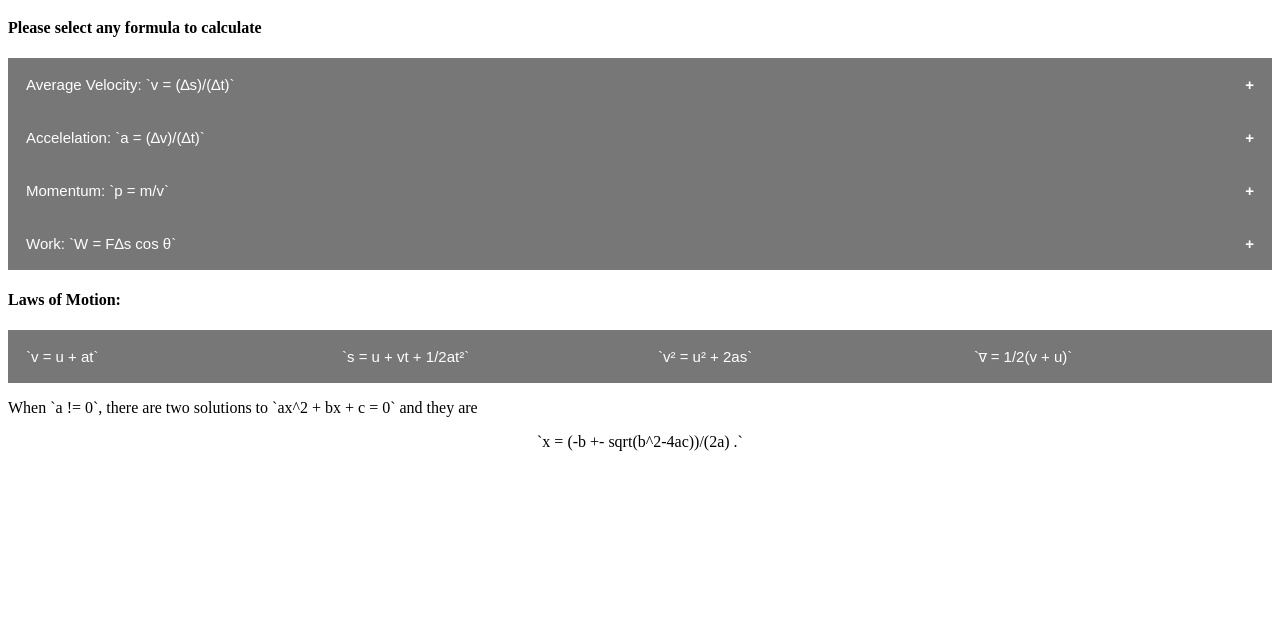
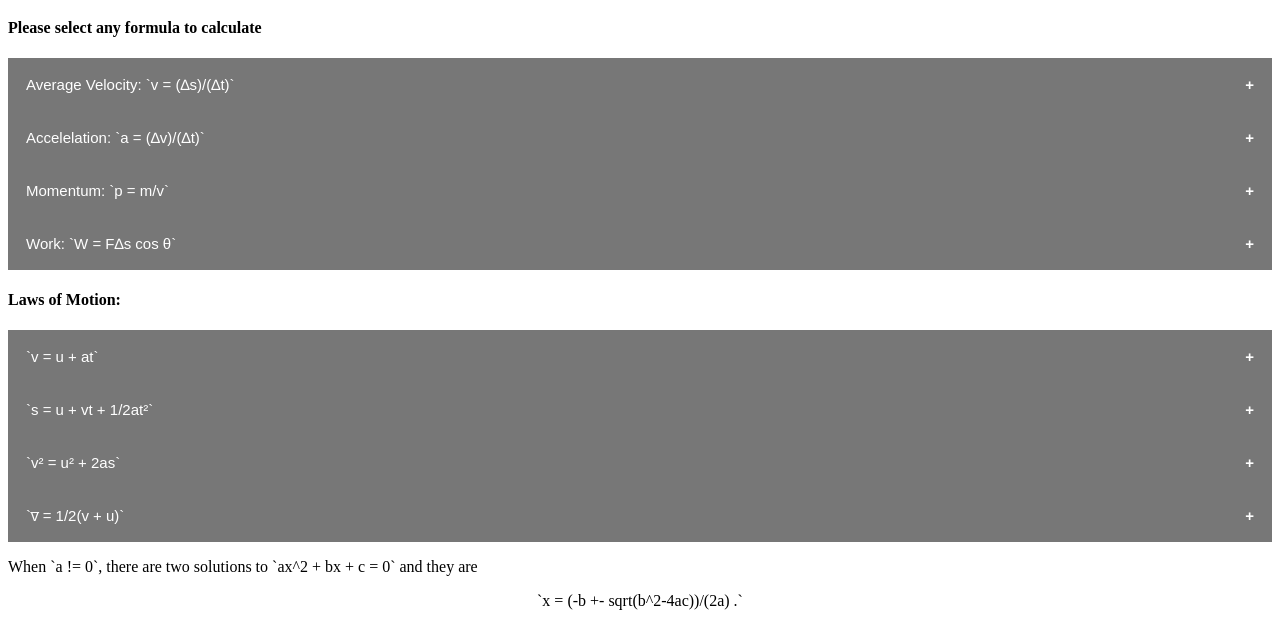
Before and after one commit to rayt90/physicsApp, a website: page index.html in a window 1280 px wide. Shown: the part 163-800 px from the top of the page. Drawn offline with nearby package versions, Linux system fonts and the light colour scheme; some packages are replaced by stand-ins of ours.

Commit message:
Removed jquery due to issues with appending.

```diff
--- a/index.html
+++ b/index.html
@@ -89,8 +89,8 @@
     </div>
 
   <h4>Laws of Motion: </h4>
-<div class="row" id="motionEq">
-  <button class="accordion motion">`v = u + at` </button>
+
+  <button class="accordion" onclick="MovePanel()">`v = u + at` </button>
   <div class="panel">
     <div class="row">
       <label for="f">Initial velocity (u) = </label>
@@ -110,18 +110,18 @@
     <button type="submit" name="submit" onclick="FirstEq()">Calculate</button>
     <output name="result" id="first"></output>m/s (meters/second)
   </div>
-  <button class="accordion motion">`s = u + vt + 1/2at&sup2;` </button>
+  <button class="accordion">`s = u + vt + 1/2at&sup2;` </button>
   <div class="panel">
   </div>
-  <button class="accordion motion">`v&sup2; = u&sup2; + 2as` </button>
+  <button class="accordion">`v&sup2; = u&sup2; + 2as` </button>
   <div class="panel">
   </div>
-  <button class="accordion motion">`v&#773; = 1/2(v + u)` </button>
+  <button class="accordion">`v&#773; = 1/2(v + u)` </button>
   <div class="panel">
   </div>
-</div>
 
-<div class="panel" id="outputPanel"></div>
+
+
 
 </div>
 
--- a/package.json
+++ b/package.json
@@ -19,7 +19,6 @@
   "dependencies": {
     "bootstrap": "^4.3.1",
     "browser-sync": "^2.26.3",
-    "jquery": "^3.4.0",
     "mathjax": "^2.7.5",
     "mathjs": "^5.9.0"
   }
--- a/stylesheets/styles.css
+++ b/stylesheets/styles.css
@@ -24,10 +24,6 @@
   margin-left: 5px;
 }
 
-.motion:after {
-  content: none;
-}
-
 .active:after {
   content: "\2212";
 }
@@ -39,8 +35,4 @@
   overflow: hidden;
 }
 
-#motionEq {
-  display: flex;
-}
-
 /*end of accordion styles*/
```
Also changed, not shown: 1 other file.
